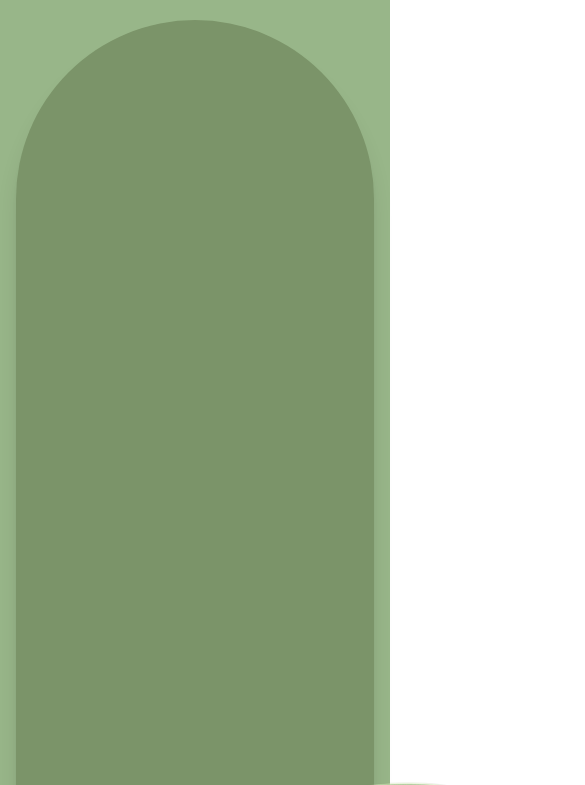
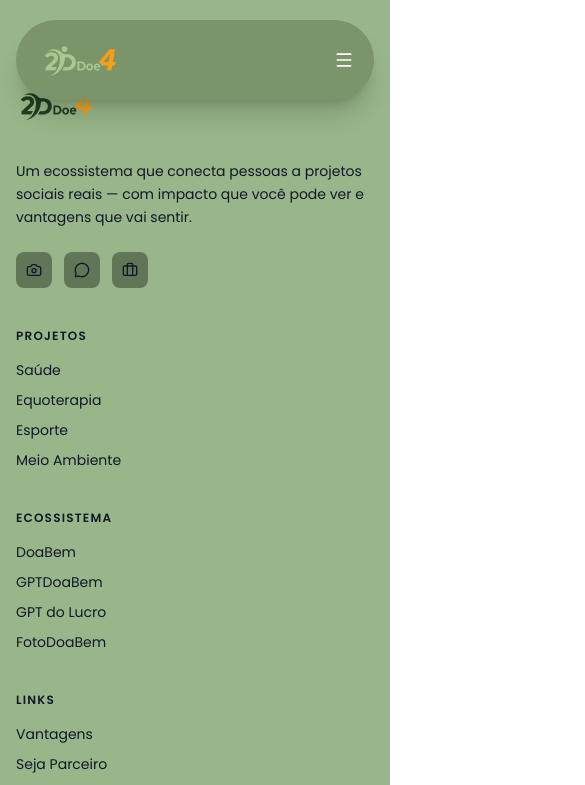
Before and after one commit to Marcusvn2006/2doe4, a React (Vite) app: page /saude in a window 390 px wide. Shown: the top 785 px of the page, 585 px wide, since content can reach past the window. Built offline with nearby package versions, Linux system fonts and the light colour scheme.

Commit message:
Update favicon, improve footer and header layout, and enhance maintenance page responsiveness

```diff
--- a/index.html
+++ b/index.html
@@ -2,7 +2,7 @@
 <html lang="pt-BR">
   <head>
     <meta charset="UTF-8" />
-    <link rel="icon" type="image/svg+xml" href="/favicon.svg" />
+    <link rel="icon" type="image/png" href="/src/assets/img/logoescura.png" />
     <meta name="viewport" content="width=device-width, initial-scale=1.0" />
     <meta name="description" content="O 2Doe4 conecta você a projetos sociais reais, com impacto que você pode ver — e vantagens que você vai sentir." />
     <meta name="theme-color" content="#16A34A" />
--- a/src/components/Footer.jsx
+++ b/src/components/Footer.jsx
@@ -20,8 +20,8 @@
 
           {/* Brand */}
           <div className="lg:col-span-1">
-            <Link to="/" className="inline-flex mb-4">
-              <img src={logoEscura} alt="2Doe4" className="h-9 w-auto object-contain" />
+            <Link to="/" className="mb-4 block">
+              <img src={logoEscura} alt="2Doe4" style={{ height: '80px', width: 'auto', display: 'block' }} />
             </Link>
             <p className="text-sm leading-relaxed mb-6" style={{ color: '#101828' }}>
               Um ecossistema que conecta pessoas a projetos sociais reais — com impacto que você pode ver e vantagens que vai sentir.
--- a/src/components/Header.jsx
+++ b/src/components/Header.jsx
@@ -50,16 +50,16 @@
           initial={{ opacity: 0, y: -16 }}
           animate={{ opacity: 1, y: 0 }}
           transition={{ duration: 0.5, ease: [0.22, 1, 0.36, 1] }}
-          className="flex items-center justify-between w-full max-w-5xl px-3 py-3 rounded-full shadow-xl shadow-black/15"
+          className="flex items-center justify-between w-full max-w-5xl px-3 rounded-full shadow-xl shadow-black/15 overflow-visible"
           style={{ background: BRAND }}
         >
           {/* Logo */}
-          <Link to="/" className="flex items-center pl-3 shrink-0">
-            <img src={logoClara} alt="2Doe4" className="h-8 w-auto object-contain" />
+          <Link to="/" className="pl-3 shrink-0">
+            <img src={logoClara} alt="2Doe4" style={{ height: '80px', width: 'auto', display: 'block' }} />
           </Link>
 
           {/* Desktop nav — centered */}
-          <nav className="hidden lg:flex items-center gap-10 flex-1 justify-center pr-10">
+          <nav className="hidden lg:flex items-center gap-10 flex-1 justify-end pr-4">
             {/* Projects dropdown */}
             <div
               className="relative"
--- a/src/pages/Manutencao.jsx
+++ b/src/pages/Manutencao.jsx
@@ -1,13 +1,17 @@
 import telaManutencao from '../assets/img/telamanutencao.png'
+import telaManutencaoMobile from '../assets/img/telamanutencaomobile.png'
 
 export default function Manutencao() {
   return (
-    <div
-      className="w-full bg-center bg-cover bg-no-repeat"
-      style={{
-        height: '100vh',
-        backgroundImage: `url(${telaManutencao})`,
-      }}
-    />
+    <>
+      <div
+        className="w-full bg-center bg-cover bg-no-repeat block sm:hidden"
+        style={{ height: '100vh', backgroundImage: `url(${telaManutencaoMobile})` }}
+      />
+      <div
+        className="w-full bg-center bg-cover bg-no-repeat hidden sm:block"
+        style={{ height: '100vh', backgroundImage: `url(${telaManutencao})` }}
+      />
+    </>
   )
 }
```
Also changed, not shown: src/assets/img/telamanutencaomobile.png (added).
